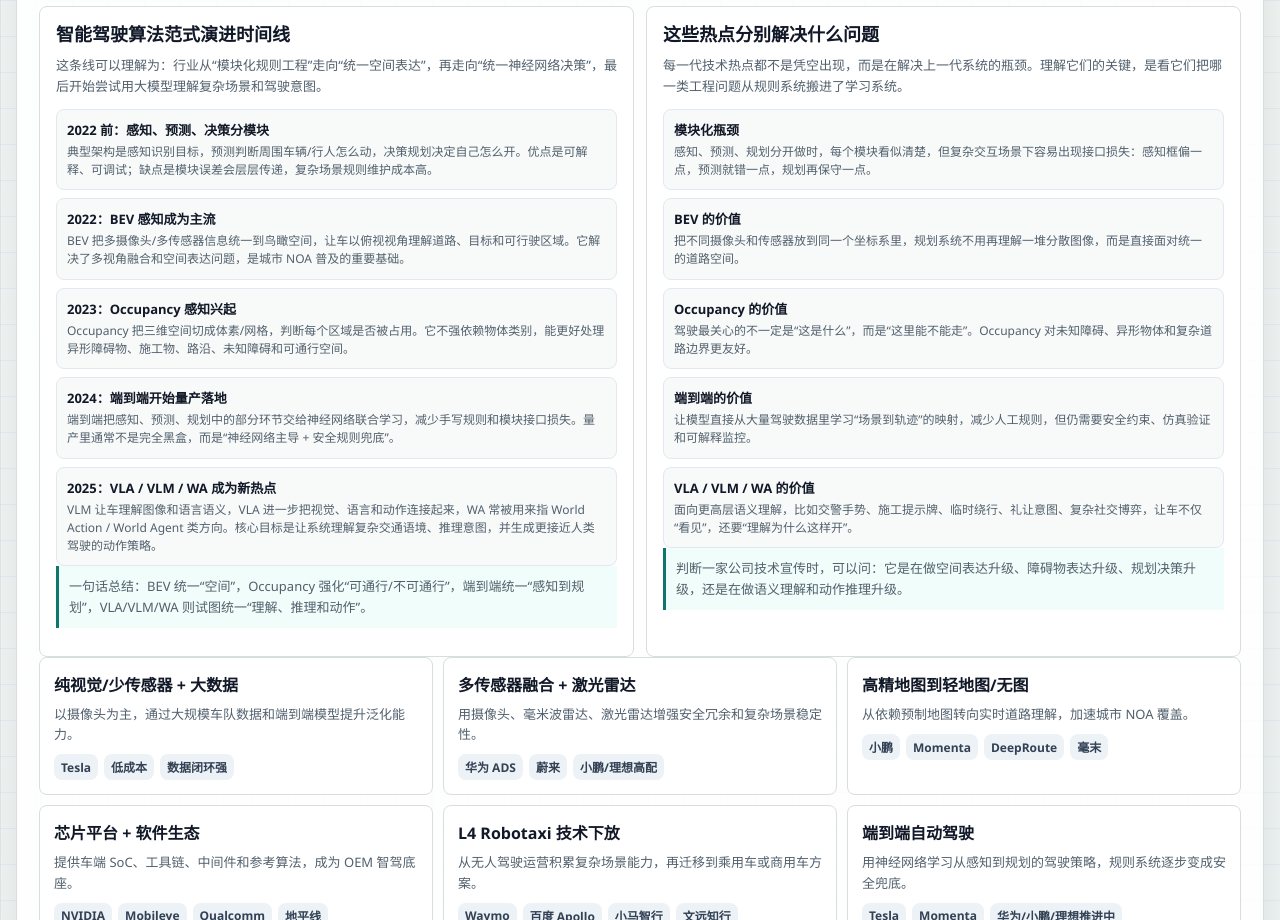
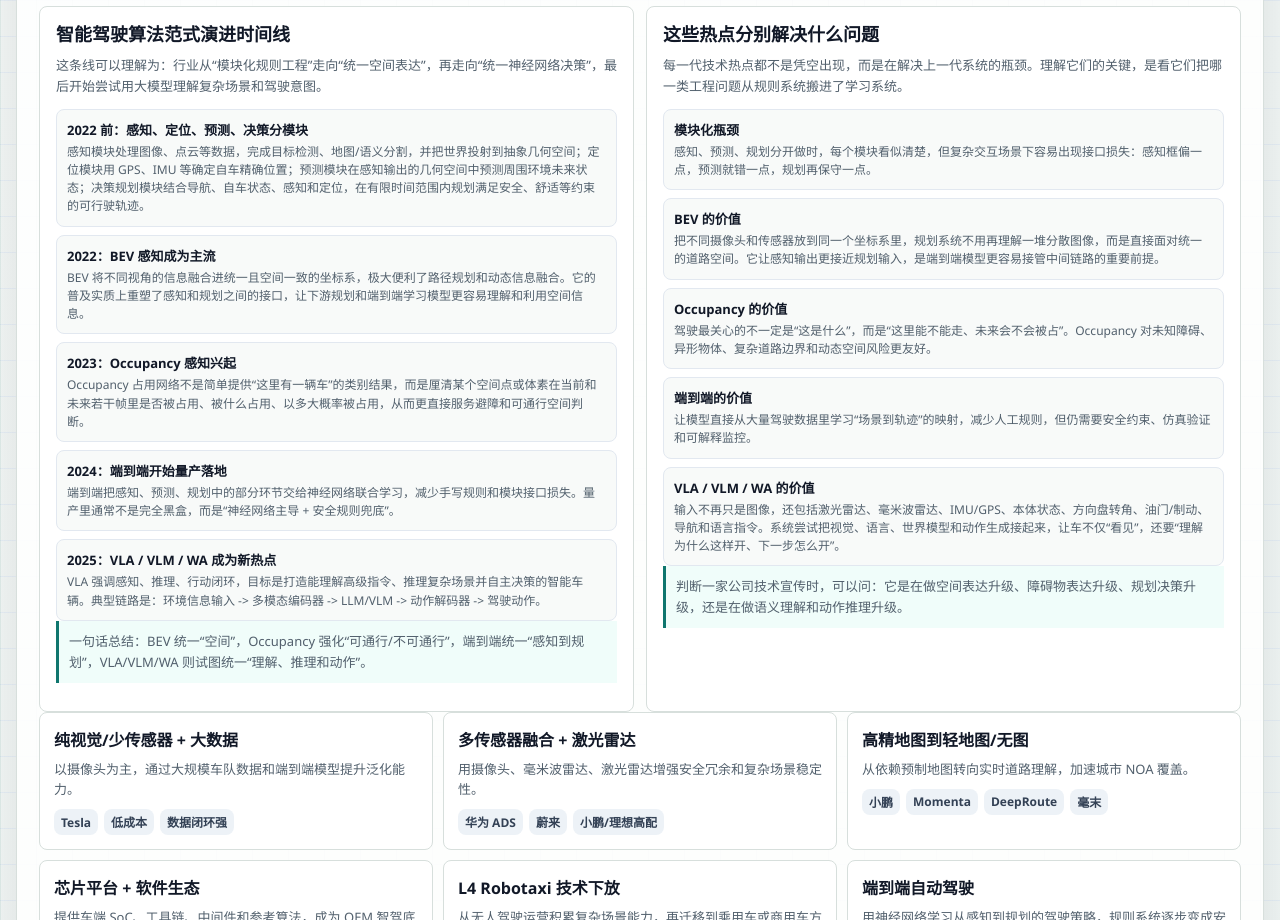
Before and after one commit to ttoriaa/interview-depot, a plain HTML site: page intelligent_driving_guide.html in a window 1280 px wide. Shown: the part 3060-3980 px from the top of the page. Drawn offline with Linux system fonts and the light colour scheme.

Commit message:
Refine intelligent driving algorithm stack notes

```diff
--- a/intelligent_driving_guide.html
+++ b/intelligent_driving_guide.html
@@ -1346,11 +1346,11 @@
           <h3>智能驾驶算法范式演进时间线</h3>
           <p>这条线可以理解为：行业从“模块化规则工程”走向“统一空间表达”，再走向“统一神经网络决策”，最后开始尝试用大模型理解复杂场景和驾驶意图。</p>
           <div class="concept-grid">
-            <div class="concept"><b>2022 前：感知、预测、决策分模块</b><span>典型架构是感知识别目标，预测判断周围车辆/行人怎么动，决策规划决定自己怎么开。优点是可解释、可调试；缺点是模块误差会层层传递，复杂场景规则维护成本高。</span></div>
-            <div class="concept"><b>2022：BEV 感知成为主流</b><span>BEV 把多摄像头/多传感器信息统一到鸟瞰空间，让车以俯视视角理解道路、目标和可行驶区域。它解决了多视角融合和空间表达问题，是城市 NOA 普及的重要基础。</span></div>
-            <div class="concept"><b>2023：Occupancy 感知兴起</b><span>Occupancy 把三维空间切成体素/网格，判断每个区域是否被占用。它不强依赖物体类别，能更好处理异形障碍物、施工物、路沿、未知障碍和可通行空间。</span></div>
+            <div class="concept"><b>2022 前：感知、定位、预测、决策分模块</b><span>感知模块处理图像、点云等数据，完成目标检测、地图/语义分割，并把世界投射到抽象几何空间；定位模块用 GPS、IMU 等确定自车精确位置；预测模块在感知输出的几何空间中预测周围环境未来状态；决策规划模块结合导航、自车状态、感知和定位，在有限时间范围内规划满足安全、舒适等约束的可行驶轨迹。</span></div>
+            <div class="concept"><b>2022：BEV 感知成为主流</b><span>BEV 将不同视角的信息融合进统一且空间一致的坐标系，极大便利了路径规划和动态信息融合。它的普及实质上重塑了感知和规划之间的接口，让下游规划和端到端学习模型更容易理解和利用空间信息。</span></div>
+            <div class="concept"><b>2023：Occupancy 感知兴起</b><span>Occupancy 占用网络不是简单提供“这里有一辆车”的类别结果，而是厘清某个空间点或体素在当前和未来若干帧里是否被占用、被什么占用、以多大概率被占用，从而更直接服务避障和可通行空间判断。</span></div>
             <div class="concept"><b>2024：端到端开始量产落地</b><span>端到端把感知、预测、规划中的部分环节交给神经网络联合学习，减少手写规则和模块接口损失。量产里通常不是完全黑盒，而是“神经网络主导 + 安全规则兜底”。</span></div>
-            <div class="concept"><b>2025：VLA / VLM / WA 成为新热点</b><span>VLM 让车理解图像和语言语义，VLA 进一步把视觉、语言和动作连接起来，WA 常被用来指 World Action / World Agent 类方向。核心目标是让系统理解复杂交通语境、推理意图，并生成更接近人类驾驶的动作策略。</span></div>
+            <div class="concept"><b>2025：VLA / VLM / WA 成为新热点</b><span>VLA 强调感知、推理、行动闭环，目标是打造能理解高级指令、推理复杂场景并自主决策的智能车辆。典型链路是：环境信息输入 -> 多模态编码器 -> LLM/VLM -> 动作解码器 -> 驾驶动作。</span></div>
           </div>
           <p class="stack-summary">一句话总结：BEV 统一“空间”，Occupancy 强化“可通行/不可通行”，端到端统一“感知到规划”，VLA/VLM/WA 则试图统一“理解、推理和动作”。</p>
         </article>
@@ -1360,10 +1360,10 @@
           <p>每一代技术热点都不是凭空出现，而是在解决上一代系统的瓶颈。理解它们的关键，是看它们把哪一类工程问题从规则系统搬进了学习系统。</p>
           <div class="concept-grid">
             <div class="concept"><b>模块化瓶颈</b><span>感知、预测、规划分开做时，每个模块看似清楚，但复杂交互场景下容易出现接口损失：感知框偏一点，预测就错一点，规划再保守一点。</span></div>
-            <div class="concept"><b>BEV 的价值</b><span>把不同摄像头和传感器放到同一个坐标系里，规划系统不用再理解一堆分散图像，而是直接面对统一的道路空间。</span></div>
-            <div class="concept"><b>Occupancy 的价值</b><span>驾驶最关心的不一定是“这是什么”，而是“这里能不能走”。Occupancy 对未知障碍、异形物体和复杂道路边界更友好。</span></div>
+            <div class="concept"><b>BEV 的价值</b><span>把不同摄像头和传感器放到同一个坐标系里，规划系统不用再理解一堆分散图像，而是直接面对统一的道路空间。它让感知输出更接近规划输入，是端到端模型更容易接管中间链路的重要前提。</span></div>
+            <div class="concept"><b>Occupancy 的价值</b><span>驾驶最关心的不一定是“这是什么”，而是“这里能不能走、未来会不会被占”。Occupancy 对未知障碍、异形物体、复杂道路边界和动态空间风险更友好。</span></div>
             <div class="concept"><b>端到端的价值</b><span>让模型直接从大量驾驶数据里学习“场景到轨迹”的映射，减少人工规则，但仍需要安全约束、仿真验证和可解释监控。</span></div>
-            <div class="concept"><b>VLA / VLM / WA 的价值</b><span>面向更高层语义理解，比如交警手势、施工提示牌、临时绕行、礼让意图、复杂社交博弈，让车不仅“看见”，还要“理解为什么这样开”。</span></div>
+            <div class="concept"><b>VLA / VLM / WA 的价值</b><span>输入不再只是图像，还包括激光雷达、毫米波雷达、IMU/GPS、本体状态、方向盘转角、油门/制动、导航和语言指令。系统尝试把视觉、语言、世界模型和动作生成接起来，让车不仅“看见”，还要“理解为什么这样开、下一步怎么开”。</span></div>
           </div>
           <p class="stack-summary">判断一家公司技术宣传时，可以问：它是在做空间表达升级、障碍物表达升级、规划决策升级，还是在做语义理解和动作推理升级。</p>
         </article>
```
